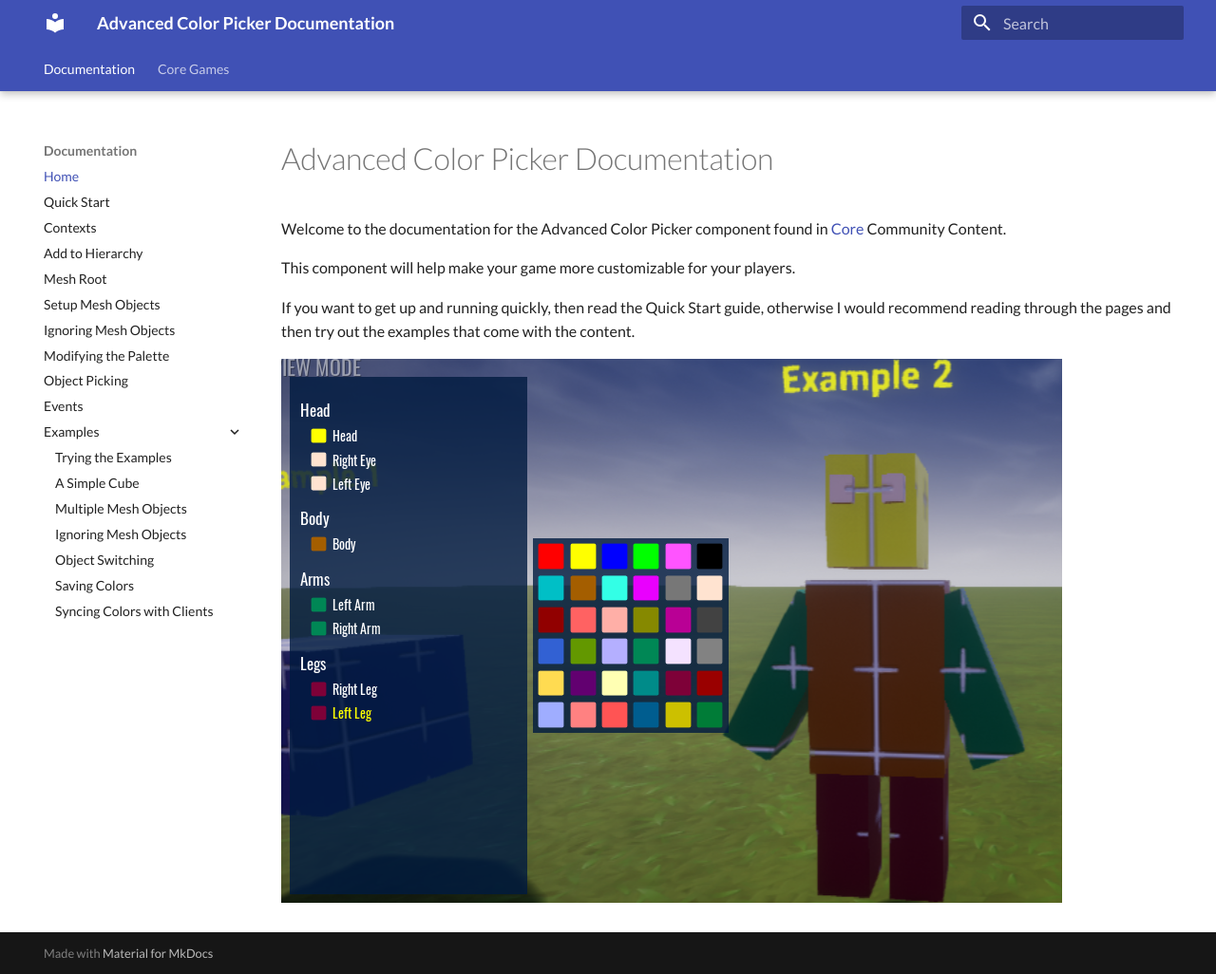
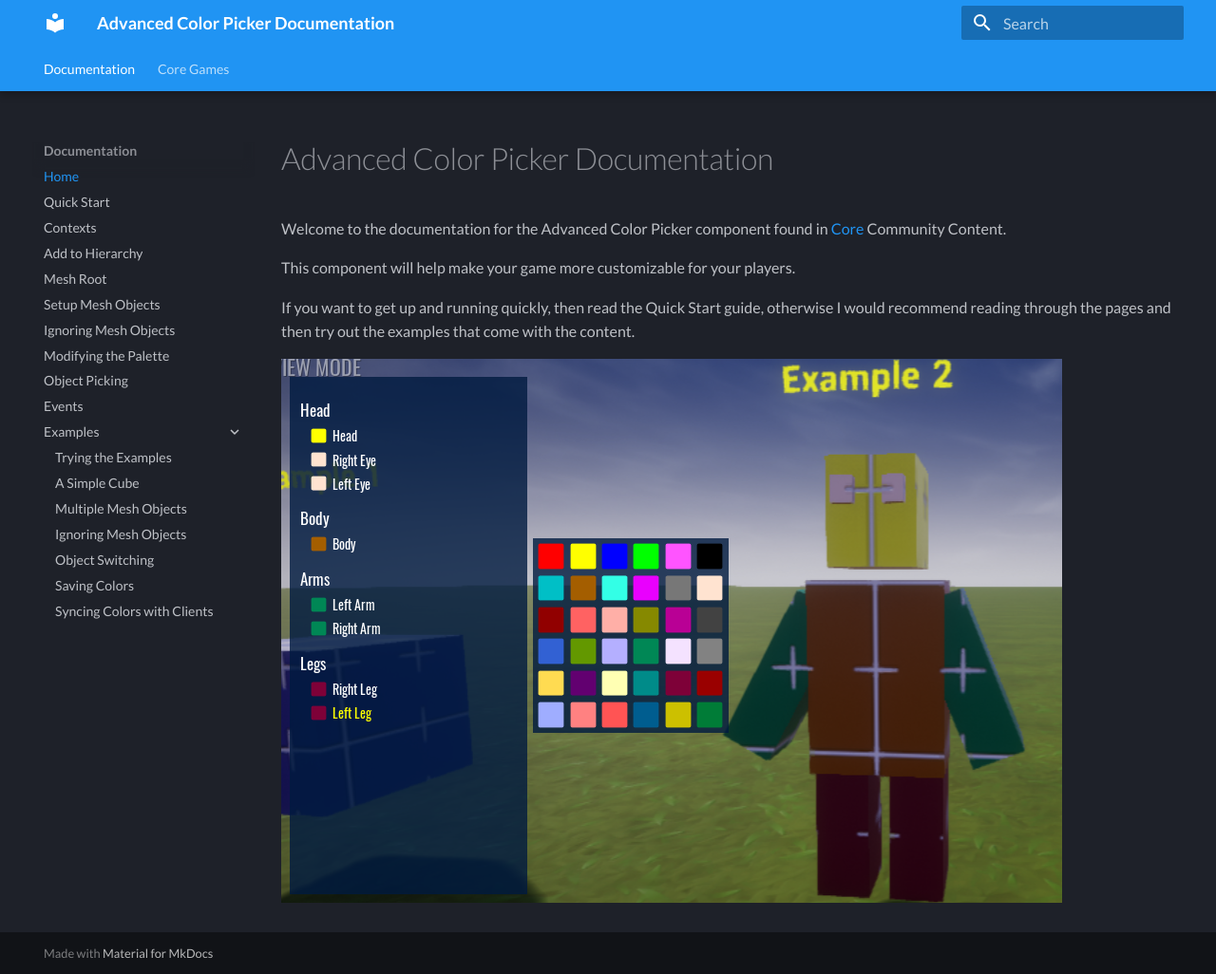
Before and after one commit to CommanderFoo/Core-Advanced-Color-Picker-Docs, an MkDocs documentation site: the page built from docs/index.md, in a window 1280 px wide and 1026 px high. Shown: the whole window at 95% size. Built offline with MkDocs 1.6.1 and Material for MkDocs 9.7.7, drawn with Linux system fonts in a browser that asks for light colours.

Commit message:
Update mkdocs.yml

```diff
--- a/mkdocs.yml
+++ b/mkdocs.yml
@@ -2,6 +2,9 @@
 site_description: Documentation for the Advanced Color Picker component on Community Content
 docs_dir: docs
 theme:
+  palette:
+    scheme: slate
+    primary: blue
   name: material
   features:
     - navigation.tabs
```
